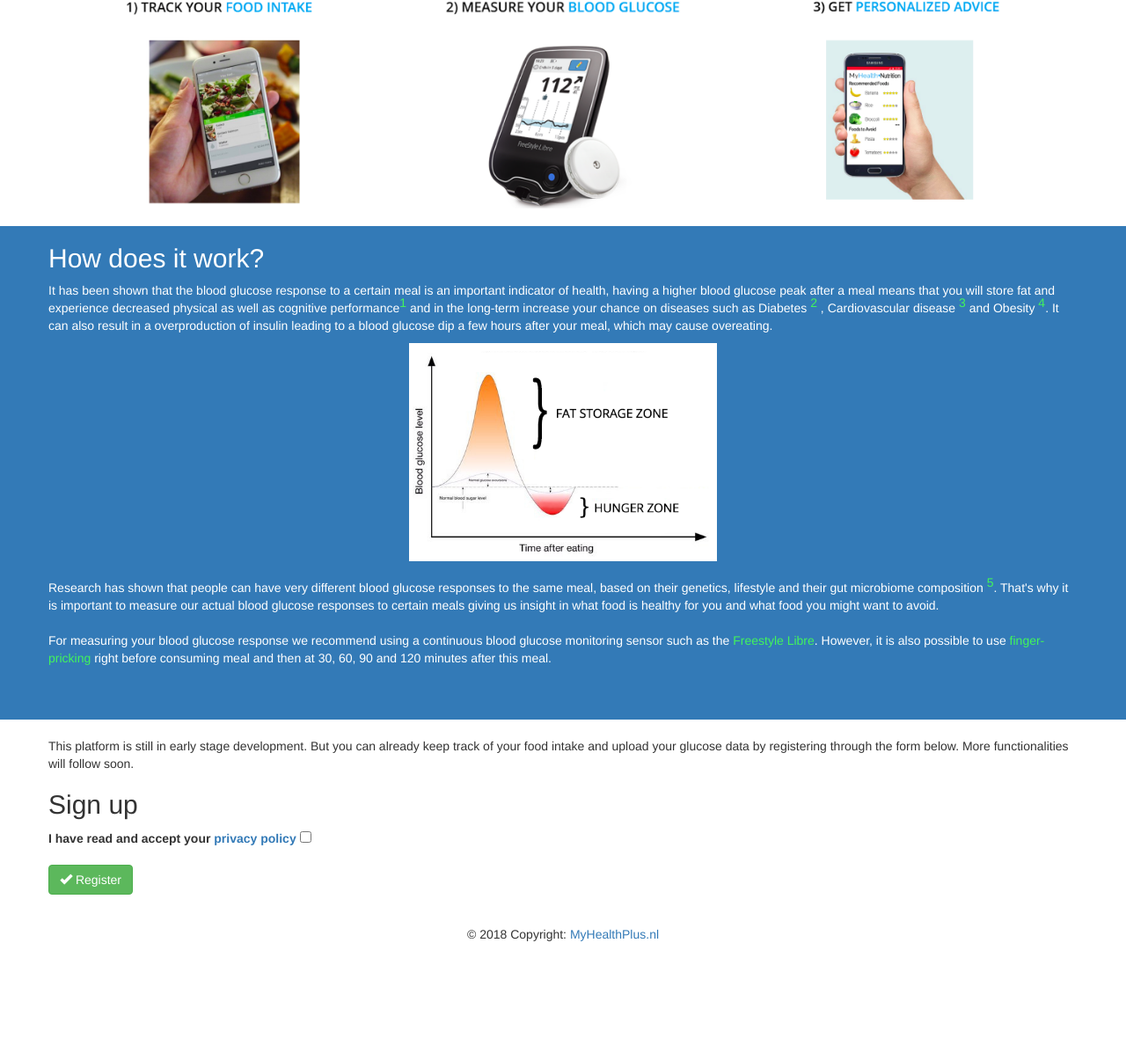
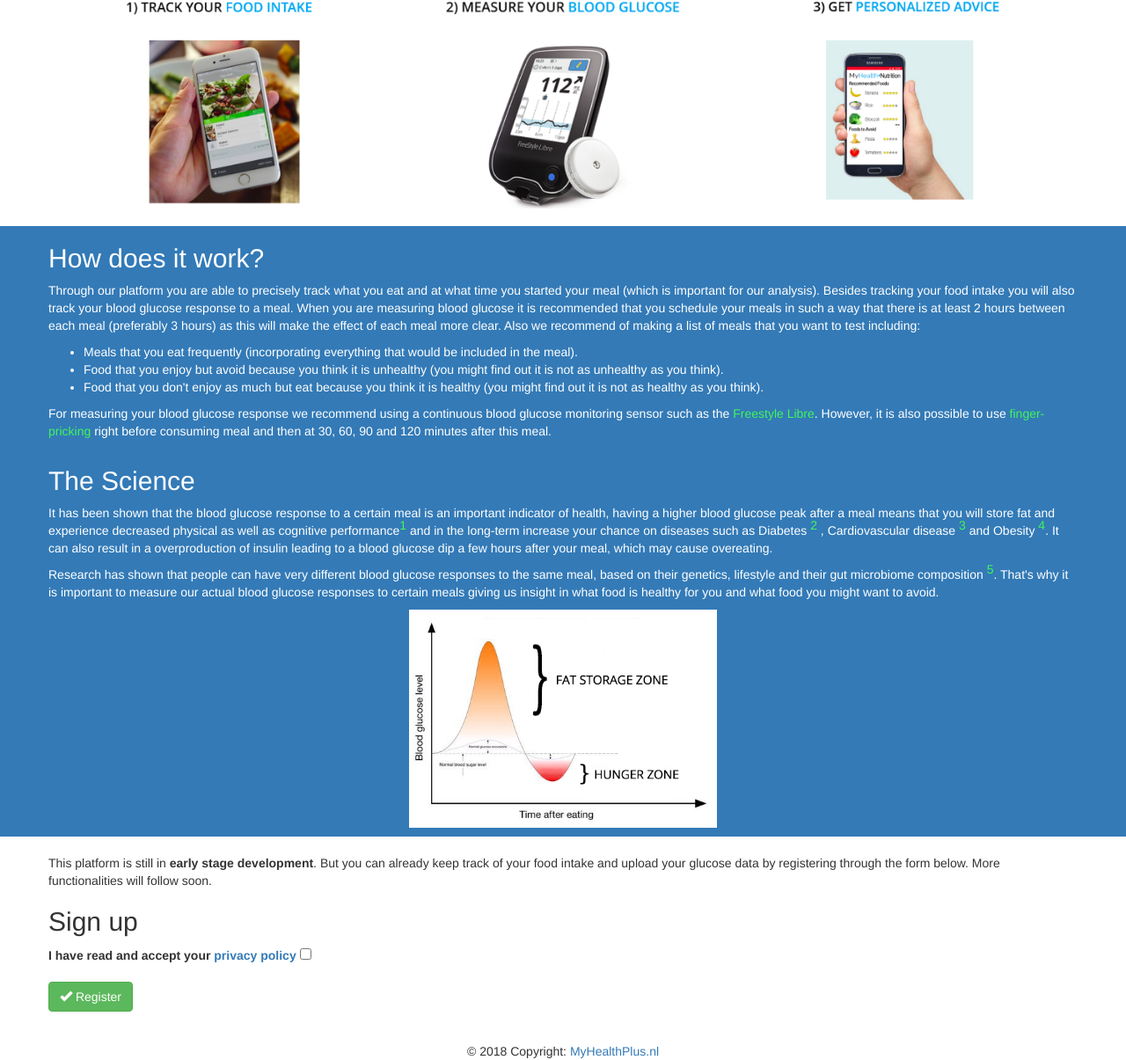
Before and after one commit to daviddemeij/MyHeathPlus, a Django app: template food_input/templates/home.html in a window 1280 px wide. Shown: the part 195-1400 px from the top of the page at 88% size. Before the commit the page ends 1265 px from the top, so only its background shows below. Run offline with Django 3.2, Linux system fonts and the light colour scheme; the template is opened without the code that fills it, so the values that code supplies are empty; some libraries are stand-ins or nearby versions.

Commit message:
update homepage

```diff
--- a/food_input/templates/home.html
+++ b/food_input/templates/home.html
@@ -21,6 +21,24 @@
     <div class="container">
         <div class="row">
             <h2>How does it work?</h2>
+            <p>
+            Through our platform you are able to precisely track what you eat and at what time you started your meal (which is important for our analysis).
+            Besides tracking your food intake you will also track your blood glucose response to a meal. When you are measuring blood glucose it is recommended that you schedule
+            your meals in such a way that there is at least 2 hours between each meal (preferably 3 hours) as this will make the effect of each meal more clear. Also we recommend
+            of making a list of meals that you want to test including:
+            <ul>
+                <li>Meals that you eat frequently (incorporating everything that would be included in the meal).</li>
+                <li>Food that you enjoy but avoid because you think it is unhealthy (you might find out it is not as unhealthy as you think).</li>
+                <li>Food that you don't enjoy as much but eat because you think it is healthy (you might find out it is not as healthy as you think).</li>
+            </ul>
+            For measuring your blood glucose response we recommend using a continuous blood glucose monitoring sensor
+            such as the <a style="color: #42f45c" href="https://www.freestylelibre.nl/products.html">Freestyle Libre</a>. However, it is also
+            possible to use <a style="color: #42f45c" href="https://www.bol.com/nl/l/bloedsuikermeters/N/20979/">finger-pricking</a> right before
+            consuming meal and then at 30, 60, 90 and 120 minutes after this meal.
+            </p>
+        </div>
+        <div class="row">
+            <h2>The Science</h2>
             <p>It has been shown that the blood glucose response to a certain meal is an important indicator of health,
                 having a higher blood glucose peak after a meal means that you will store fat and experience decreased
                 physical as well as cognitive performance<span style="color: #42f45c" class="footnote" data-toggle="tooltip" title="" data-original-title="
@@ -46,36 +64,29 @@ glycaemia on health and prevention of disease. Obes. Rev. 13, 923–984.
                 to a blood glucose dip a few hours after your meal, which may cause overeating.</p>
         </div>
         <div class="row">
-            <img class="center-block"  style="width:350px;max-width:80%;height:auto" src="{% static 'img/glucose_graph.png' %}">
-        </div>
-        <div class="row">
-            <br>
+            <p>
             Research has shown that people can have very different blood glucose responses to the same meal,
             based on their genetics, lifestyle and their gut microbiome composition
             <span style="color: #42f45c" class="footnote" data-toggle="tooltip" title="" data-original-title="
                 Zeevi, D. et al. Personalized nutrition by prediction of glycemic responses. Cell
 163, 1079–1094 (2015).<a style='color: #42f45c' href='https://www.cell.com/cell/fulltext/S0092-8674(15)01481-6'>(source)</a>"></span>.
             That's why it is important to measure our actual blood glucose responses to certain meals giving us insight in
-            what food is healthy for you and what food you might want to avoid.
+            what food is healthy for you and what food you might want to avoid.</p>
         </div>
         <div class="row">
-            <br>
-            For measuring your blood glucose response we recommend using a continuous blood glucose monitoring sensor
-            such as the <a style="color: #42f45c" href="https://www.freestylelibre.nl/products.html">Freestyle Libre</a>. However, it is also
-            possible to use <a style="color: #42f45c" href="https://www.bol.com/nl/l/bloedsuikermeters/N/20979/">finger-pricking</a> right before
-            consuming meal and then at 30, 60, 90 and 120 minutes after this meal.
+            <p>
+            <img class="center-block"  style="width:350px;max-width:80%;height:auto" src="{% static 'img/glucose_graph.png' %}">
+            </p>
         </div>
-        <div class="row">
-            <br>
-            <br><br>
-        </div>
+
+
     </div>
 </section>
 <section>
     <div class="container">
         <div class="row">
             <br>
-            This platform is still in early stage development. But you can already keep track of your food intake and upload your glucose data
+            This platform is still in <b>early stage development</b>. But you can already keep track of your food intake and upload your glucose data
             by registering through the form below. More functionalities will follow soon.
             <h2>Sign up</h2>
           <form method="post">
```
